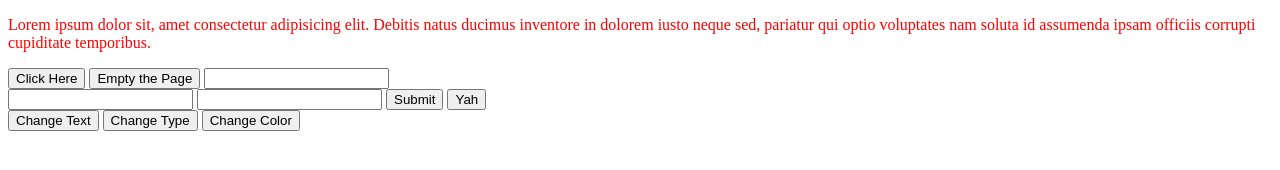
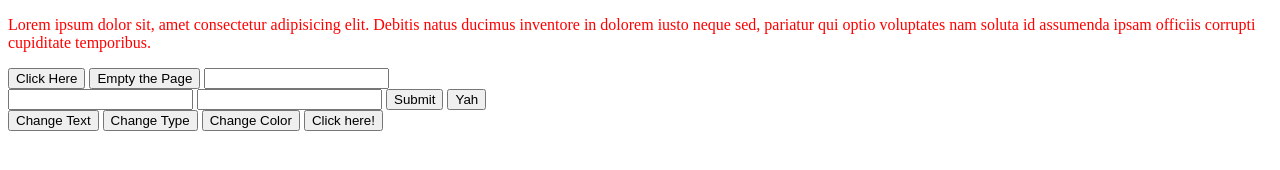
Before and after one commit to akri-dev/learning_web-dev, a website: page dom-manipulation.html in a window 1280 px wide. Drawn offline with Linux system fonts and the light colour scheme.

Commit message:
used appendChild()

```diff
--- a/dom-manipulation.html
+++ b/dom-manipulation.html
@@ -3,7 +3,7 @@
 <head>
     <meta charset="UTF-8">
     <meta name="viewport" content="width=device-width, initial-scale=1.0">
-    <title>Document</title>
+    <title>DOM Manipulation</title>
     <link rel="stylesheet" href="style.css">
 </head>
 <body onload="loaded()" id="body-content">
@@ -28,7 +28,10 @@
     <button onclick="changeText()">Change Text</button>
     <button onclick="changeType()">Change Type</button>
     <button onclick="changeTextColor()">Change Color</button>
-
+    <!-- <button onclick="createElement()">Click here!</button> createElement() is a pre-existing JS Method -->
+    <button onclick="generateElement()">Click here!</button>
+    <div id="generateElement">
+    </div>
 </body>
 <script>
     function message() {
@@ -63,5 +66,15 @@
         var redColor = document.getElementsByTagName("p");
         redColor[0].style.color = "green";
     }
+
+    function generateElement() {
+        var paragraph = document.createElement("p"); //creates the element. createElement() pre-existing JS Method
+        var text = document.createTextNode("This is a paragraph."); //creates the string for paragraph
+        paragraph.appendChild(text); //text appended to paragraph
+
+        var div = document.getElementById("generateElement"); //creates the variable that fetches the ID to be appended
+
+        div.appendChild(paragraph); //appends the paragraph in the viewport via ID and adds it inside the div element
+    }
 </script>
 </html>
```
